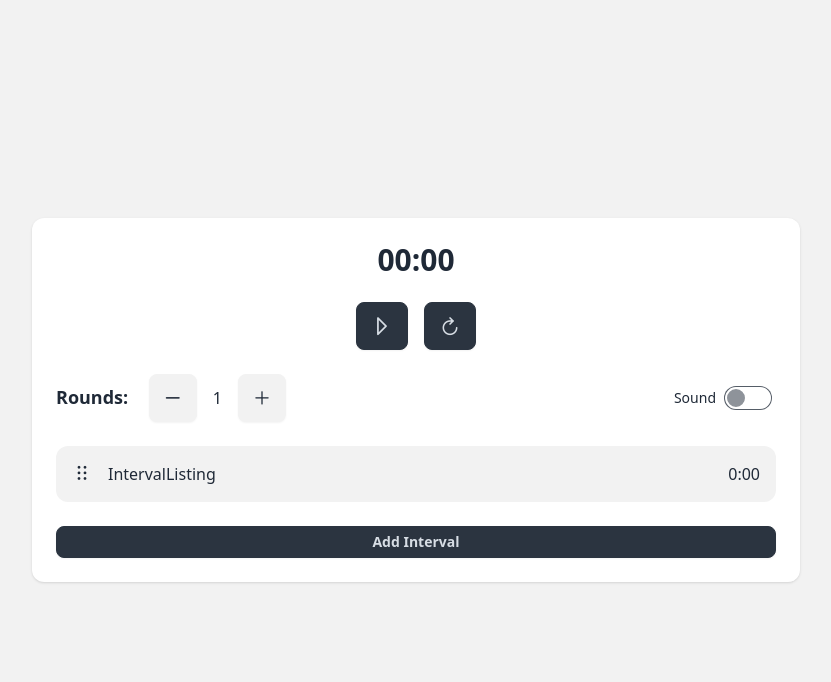
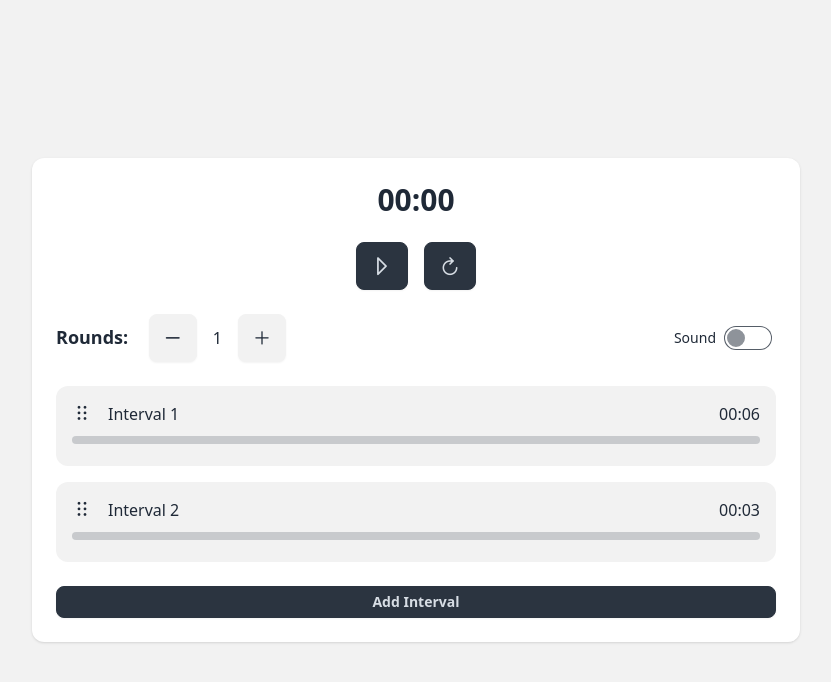
Before and after one commit to prxsss/interval-timer-app, a Vue app: page / in a window 1280 px wide. Shown: the top 682 px of the page, without its empty margins (224-1055 px from the left). Built offline with nearby package versions, Linux system fonts and the light colour scheme.

Commit message:
add uuid dependency; implement interval management with dynamic intervals in App.vue; enhance IntervalListing and TimerModal components; introduce injection key for interval removal

```diff
--- a/package.json
+++ b/package.json
@@ -10,6 +10,7 @@
   },
   "dependencies": {
     "primeicons": "^7.0.0",
+    "uuid": "^11.0.5",
     "vue": "^3.5.13"
   },
   "devDependencies": {
--- a/src/App.vue
+++ b/src/App.vue
@@ -1,17 +1,32 @@
 <script setup lang="ts">
-import { ref, computed } from 'vue';
+import { ref, provide } from 'vue';
+import { computed } from 'vue';
+import { removeIntervalKey } from './types/injectionKeys';
+import { v4 as uuidv4 } from 'uuid';
 import soundFile from './assets/sounds/mixkit-mouse-click-close-1113.wav';
+import type { Interval } from './types/interval';
 
 import IntervalListing from './components/IntervalListing.vue';
 
 let timer: number | null = null;
 let isPaused = false;
 const isRunning = ref(false);
-const minutes = ref(1);
-const seconds = ref(0);
 const timeLeft = ref(0);
 const rounds = ref(1);
-const intervals = ref(1);
+const intervals = ref<Interval[]>([
+  {
+    id: uuidv4(),
+    name: 'Interval 1',
+    timeLeft: 6,
+    originalTime: 6,
+  },
+  {
+    id: uuidv4(),
+    name: 'Interval 2',
+    timeLeft: 3,
+    originalTime: 3,
+  },
+]);
 
 const formattedTime = computed(() => {
   const min = Math.floor(timeLeft.value / 60)
@@ -21,26 +36,45 @@ const formattedTime = computed(() => {
   return `${min}:${sec}`;
 });
 
-const startCountdown = () => {
+const startCountdown = async () => {
   if (timer && timeLeft.value > 0) {
     isPaused = false;
     isRunning.value = true;
     return;
   }
-  timeLeft.value = minutes.value * 60 + seconds.value;
-  if (timeLeft.value <= 0) return;
 
   isRunning.value = true;
 
-  timer = setInterval(() => {
-    if (timeLeft.value > 0) {
-      if (!isPaused) {
-        timeLeft.value--;
+  for (let i = 0; i < rounds.value; i++) {
+    for (let j = 0; j < intervals.value.length; j++) {
+      if (intervals.value[j].timeLeft <= 0) {
+        continue;
       }
-    } else {
+      await runCountdown(intervals.value[j]);
+    }
+    if (i < rounds.value - 1) {
       resetCountdown();
     }
-  }, 1000);
+  }
+
+  isRunning.value = false;
+};
+
+const runCountdown = (interval: Interval) => {
+  return new Promise<void>((resolve) => {
+    timeLeft.value = interval.timeLeft;
+    timer = setInterval(() => {
+      if (interval.timeLeft > 0) {
+        if (!isPaused) {
+          interval.timeLeft--;
+          timeLeft.value--;
+        }
+      } else {
+        clearInterval(timer as number);
+        resolve();
+      }
+    }, 1000);
+  });
 };
 
 const pauseCountdown = () => {
@@ -54,6 +88,9 @@ const resetCountdown = () => {
   timeLeft.value = 0;
   isPaused = false;
   isRunning.value = false;
+  intervals.value.forEach((interval) => {
+    interval.timeLeft = interval.originalTime;
+  });
 };
 
 const handleStartAndPause = () => {
@@ -78,6 +115,21 @@ const toggleSound = () => {
   const soundEffect = new Audio(soundFile);
   soundEffect.play();
 };
+
+const addInterval = () => {
+  intervals.value.push({
+    id: uuidv4(),
+    name: `Interval ${intervals.value.length + 1}`,
+    timeLeft: 150,
+    originalTime: 150,
+  });
+};
+
+const removeInterval = (id: string) => {
+  intervals.value = intervals.value.filter((interval) => interval.id !== id);
+};
+
+provide(removeIntervalKey, removeInterval);
 </script>
 
 <template>
@@ -121,13 +173,13 @@ const toggleSound = () => {
       </div>
       <div class="max-h-72 space-y-4 overflow-y-auto">
         <IntervalListing
-          v-for="(_, index) in new Array(intervals)"
-          :id="index"
-          :key="index"
+          v-for="interval in intervals"
+          :interval="interval"
+          :key="interval.id"
         />
       </div>
       <div>
-        <button @click="intervals++" class="btn btn-neutral btn-sm w-full">
+        <button @click="addInterval" class="btn btn-neutral btn-sm w-full">
           Add Interval
         </button>
       </div>
--- a/src/components/IntervalListing.vue
+++ b/src/components/IntervalListing.vue
@@ -1,33 +1,60 @@
 <script setup lang="ts">
-import TimerModal from './TimerModal.vue'
+import { ref, computed, onMounted } from 'vue';
+import type { Interval } from '../types/interval';
+
+import TimerModal from './TimerModal.vue';
+
+const maxTime = ref(0);
 
 const props = defineProps<{
-    id: number
-}>()
+  interval: Interval;
+}>();
+
+const formattedTime = computed(() => {
+  const min = Math.floor(props.interval.timeLeft / 60)
+    .toString()
+    .padStart(2, '0');
+  const sec = (props.interval.timeLeft % 60).toString().padStart(2, '0');
+  return `${min}:${sec}`;
+});
 
 const openModal = () => {
   const modal = document.getElementById(
-        `my_modal_${props.id}`
-    ) as HTMLDialogElement
+    `my_modal_${props.interval.id}`
+  ) as HTMLDialogElement;
   if (modal) {
-        modal.showModal()
+    modal.showModal();
   }
-}
+};
+
+onMounted(() => {
+  maxTime.value = props.interval.timeLeft;
+});
 </script>
 
 <template>
-    <div class="flex items-center space-x-4 rounded-xl bg-base-200">
-        <div class="cursor-move -space-x-2 py-4 pl-4 text-sm">
+  <div class="rounded-xl bg-base-200">
+    <div class="flex items-center space-x-4">
+      <div class="cursor-move -space-x-2 pl-4 pt-4 text-sm">
         <i class="pi pi-ellipsis-v"></i>
         <i class="pi pi-ellipsis-v"></i>
       </div>
       <div
         @click="openModal"
-            class="flex flex-1 cursor-pointer items-center justify-between py-4 pr-4 font-medium"
+        class="flex flex-1 cursor-pointer items-center justify-between pr-4 pt-4 font-medium"
       >
-            <div>IntervalListing</div>
-            <div>0:00</div>
+        <div>{{ props.interval.name }}</div>
+        <div>{{ formattedTime }}</div>
       </div>
     </div>
-    <TimerModal :modal-id="`my_modal_${props.id}`" />
+    <div class="px-4 pb-4">
+      <progress
+        class="progress"
+        :value="maxTime - props.interval.timeLeft"
+        :max="maxTime"
+      ></progress>
+    </div>
+  </div>
+
+  <TimerModal :interval-id="props.interval.id" />
 </template>
--- a/src/components/TimerModal.vue
+++ b/src/components/TimerModal.vue
@@ -1,22 +1,31 @@
 <script setup lang="ts">
+import { inject } from 'vue';
+import { removeIntervalKey } from '../types/injectionKeys';
+
 const props = defineProps<{
-    modalId: string
-}>()
+  intervalId: string;
+}>();
+
+const removeInterval = inject(removeIntervalKey);
 
 const closeModal = () => {
-    const modal = document.getElementById(props.modalId) as HTMLDialogElement
+  const modal = document.getElementById(
+    `my_modal_${props.intervalId}`
+  ) as HTMLDialogElement;
   if (modal) {
-        modal.close()
+    modal.close();
   }
-}
+};
 </script>
 
 <template>
-    <dialog :id="props.modalId" class="modal">
+  <dialog :id="`my_modal_${props.intervalId}`" class="modal">
     <div class="modal-box w-80">
       <div class="mb-6 flex items-center justify-between">
         <h3 class="text-lg font-bold">Edit Timer</h3>
-                <button><i class="pi pi-trash"></i></button>
+        <button @click="removeInterval?.(intervalId)">
+          <i class="pi pi-trash"></i>
+        </button>
       </div>
       <div class="mb-6 flex justify-center space-x-4">
         <div class="flex flex-col items-center">
--- /dev/null
+++ b/src/types/injectionKeys.ts
@@ -0,0 +1,3 @@
+import type { InjectionKey } from 'vue';
+
+export const removeIntervalKey = Symbol() as InjectionKey<(id: string) => void>;
--- /dev/null
+++ b/src/types/interval.ts
@@ -0,0 +1,6 @@
+export interface Interval {
+  id: string;
+  name: string;
+  timeLeft: number;
+  originalTime: number;
+}
```
Also changed, not shown: 1 other file (tests, documents, lock files or other folders). Lines whose indentation alone changed are shown as unchanged.
